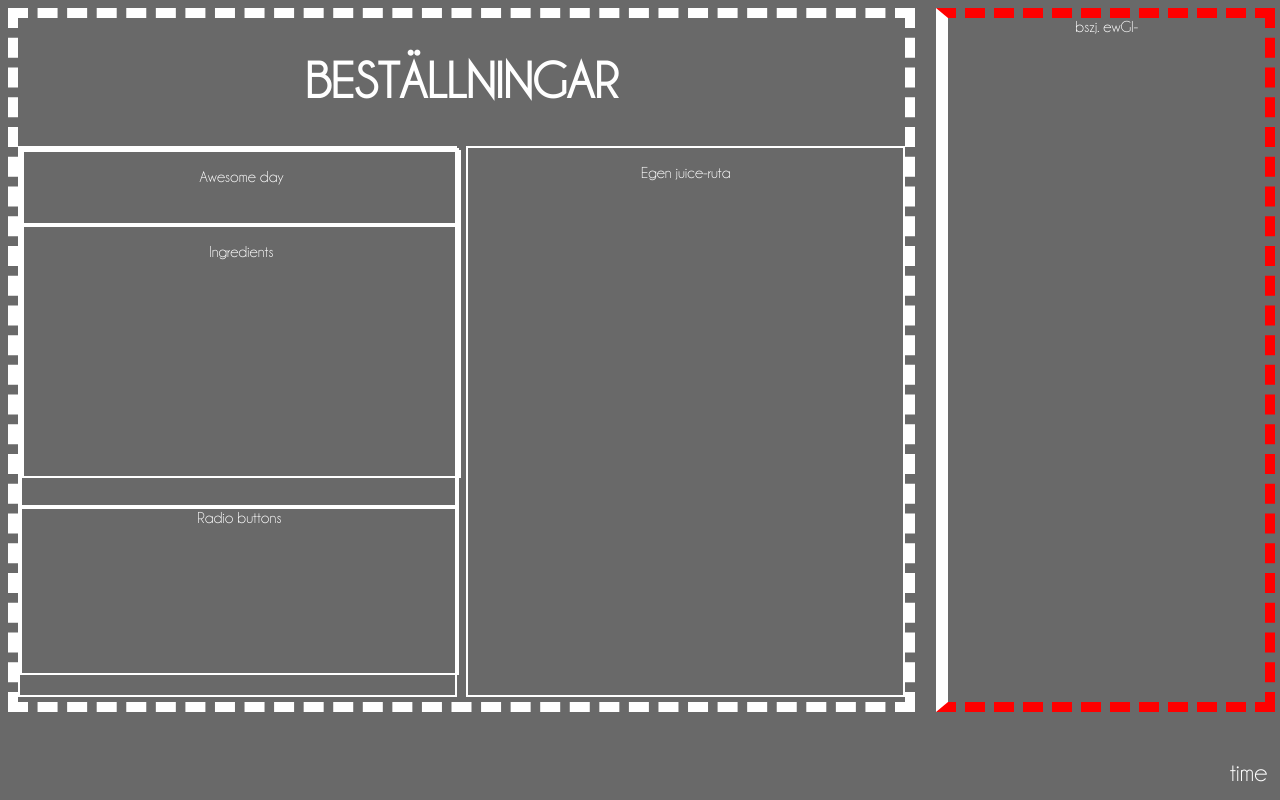
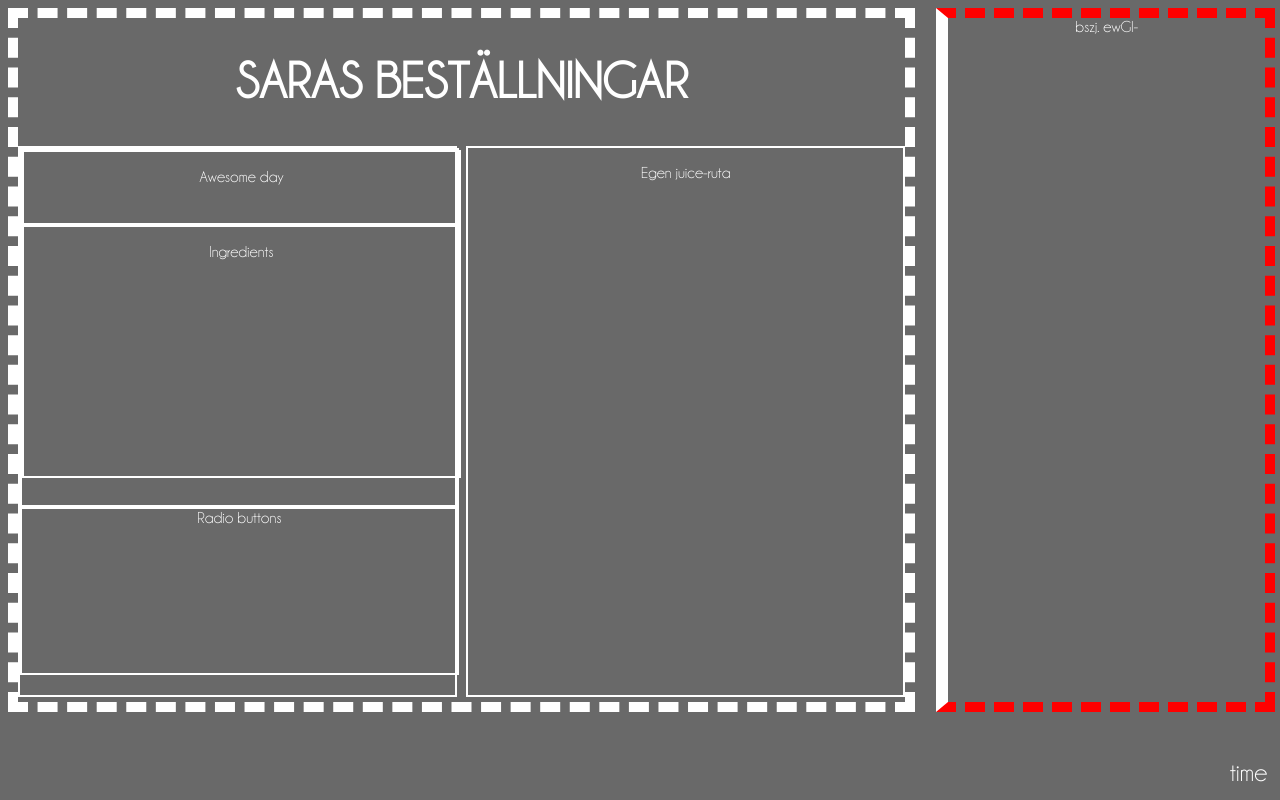
Before and after one commit to attikatt/HIT, a plain HTML site: page bestallningar.html in a window 1280 px wide. Drawn offline with Linux system fonts and the light colour scheme.

Commit message:
Visar för Sara

```diff
--- a/bestallningar.html
+++ b/bestallningar.html
@@ -10,7 +10,7 @@
     <div id="mainDiv">
       <div id="leftDiv">
         <div id="topDiv">
-          <h1> Beställningar </h1>
+          <h1> Saras beställningar </h1>
         </div>
         <div id="order1Div" class="orderDiv">
           <div class=orderInfo>
```
